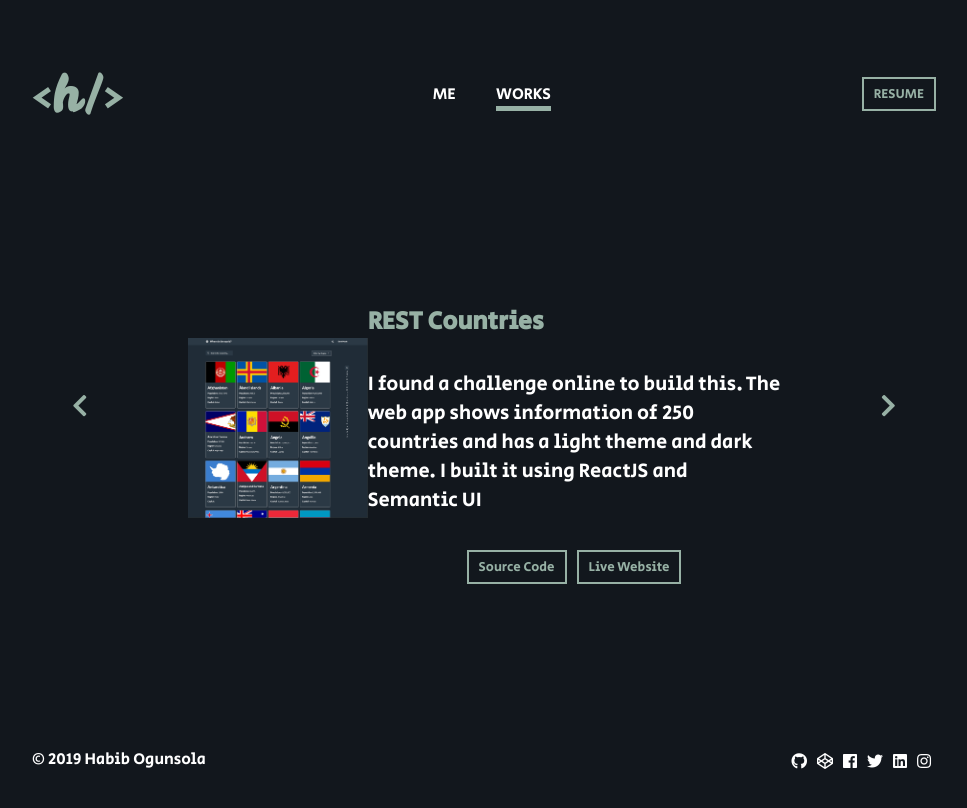
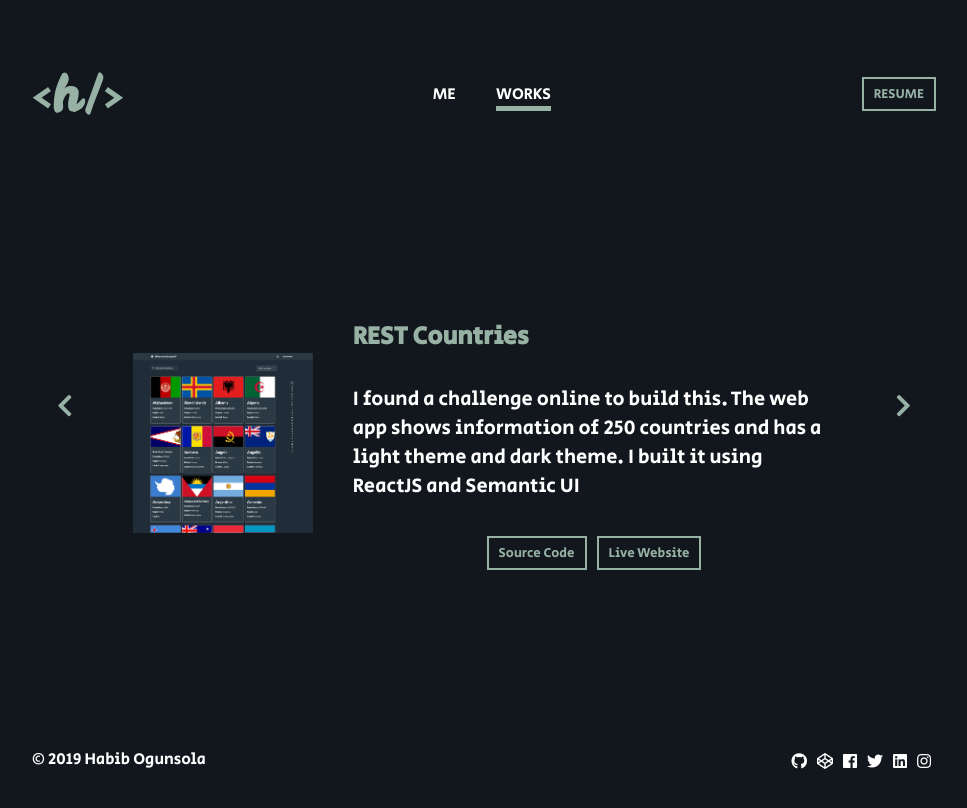
Before and after one commit to ogunsolahabib/portfolio-one, a React (Create React App) app: page /works in a window 1280 px wide. Shown: the top 808 px of the page, without its empty margins (156-1123 px from the left). Built offline with nearby package versions, Linux system fonts and the light colour scheme.

Commit message:
spacing on works page

```diff
--- a/public/style.css
+++ b/public/style.css
@@ -173,7 +173,7 @@ nav ul li a {
   padding: 0;
 }
 .works > * {
-  margin: 0 3rem;
+  margin: 0 1.5rem;
 }
 
 .btn-arrow,
@@ -190,9 +190,11 @@ nav ul li a {
 .works .work {
   display: flex;
   flex-direction: row;
-  padding: 0.5rem 3rem;
   margin-top: 5rem;
   align-items: center;
+}
+.work > * {
+  margin: 2rem;
 }
 
 .work img {
```
